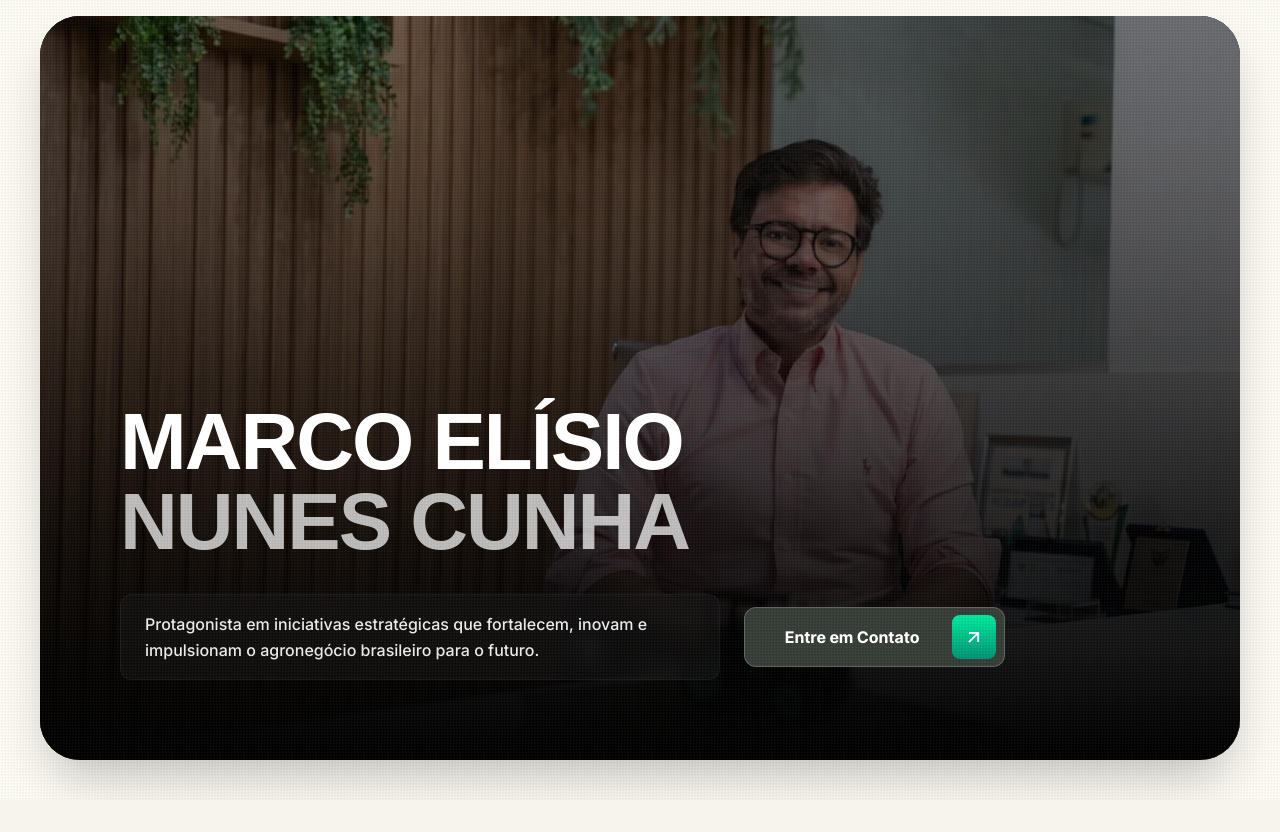
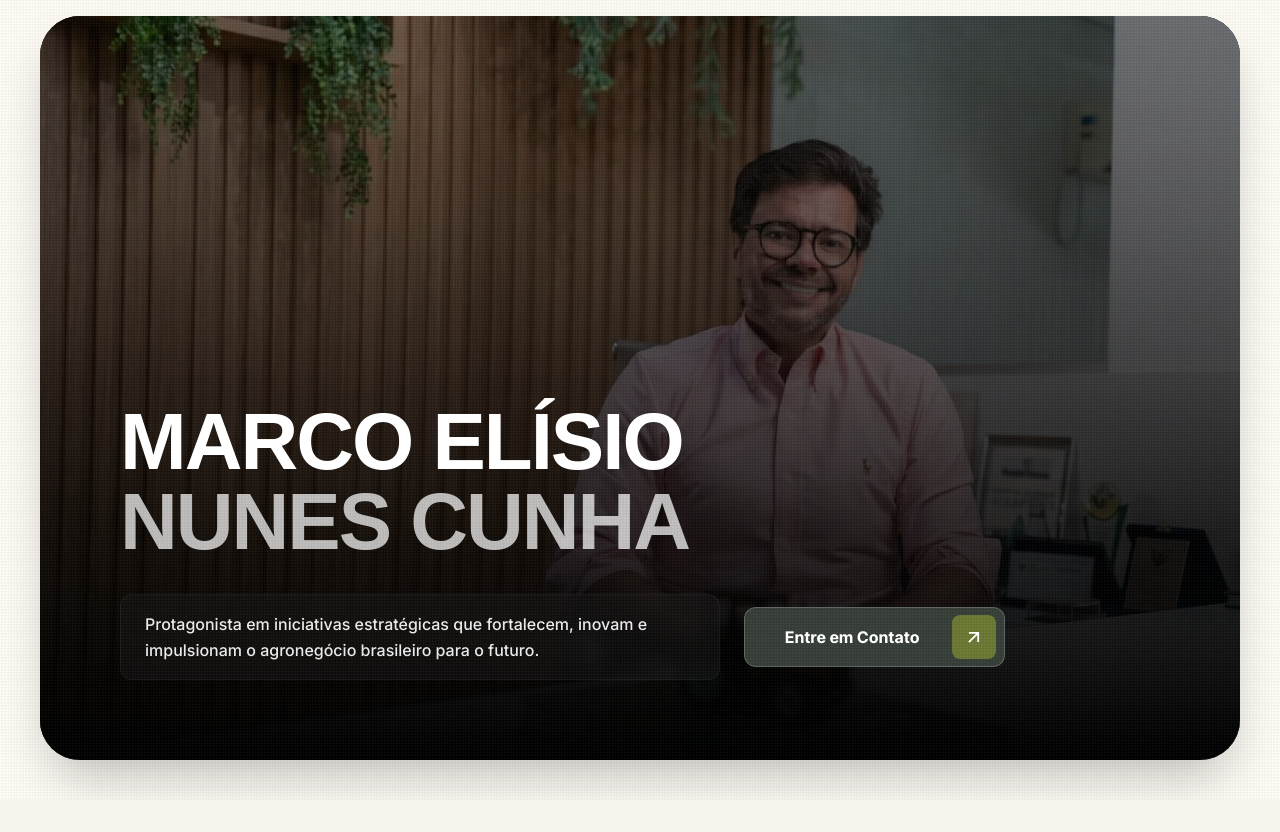
Before and after one commit to PedrinhoMacedoo/Sitemarcoelisio, a React (Vite) app: page / in a window 1280 px wide. Shown: the top 832 px of the page. Built offline with nearby package versions, Linux system fonts and the light colour scheme; a web font is replaced by a local one.

Commit message:
style(buttons): update button animation color to #687432

```diff
--- a/src/index.css
+++ b/src/index.css
@@ -138,7 +138,7 @@ html::before {
     display: flex;
     align-items: center;
     justify-content: center;
-    background: linear-gradient(180deg, rgba(0, 228, 153, 1) 0%, rgba(0, 143, 113, 1) 100%);
+    background-color: #687432;
     border-radius: 8px;
     transition: all 0.4s cubic-bezier(0.4, 0, 0.2, 1);
     position: absolute;
```
